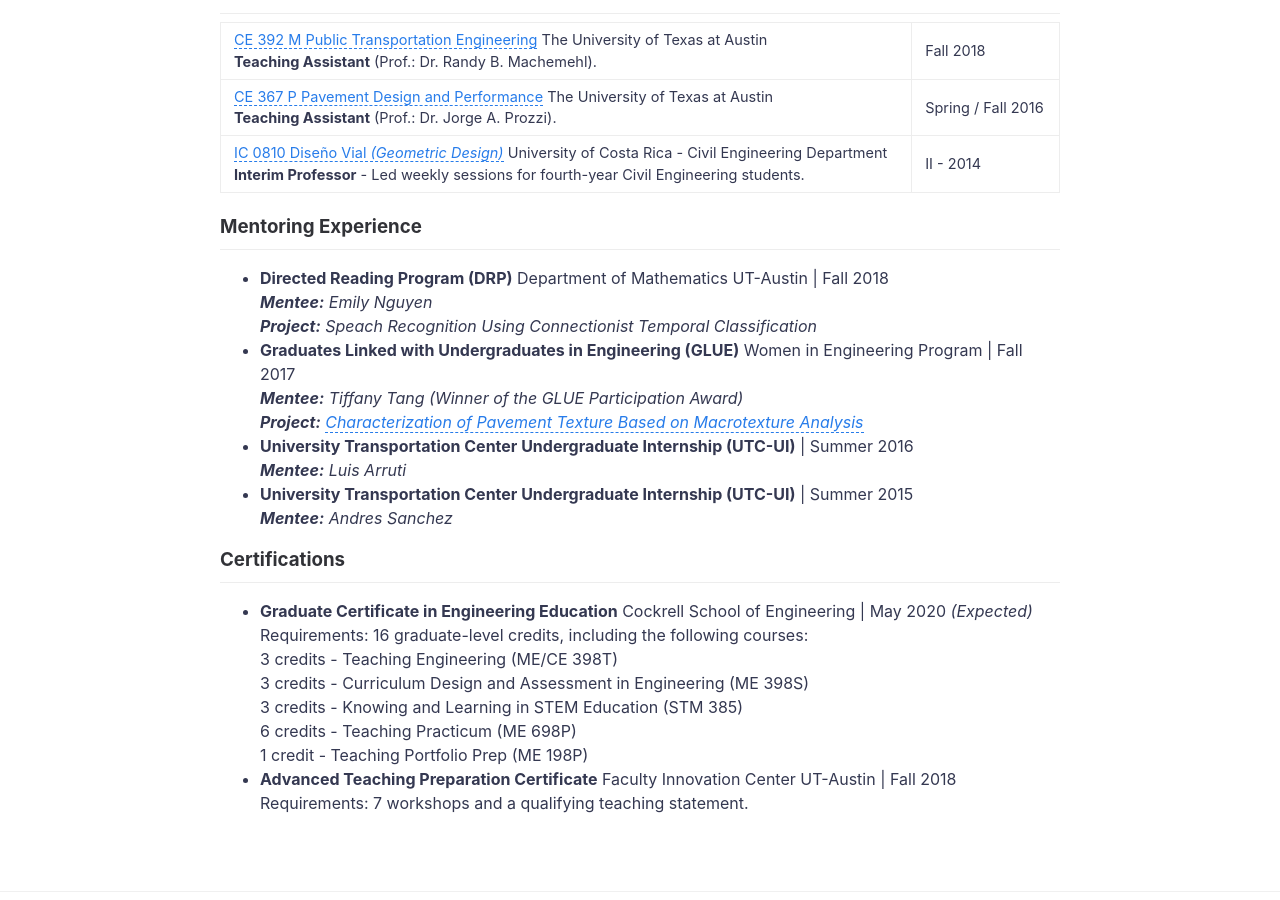
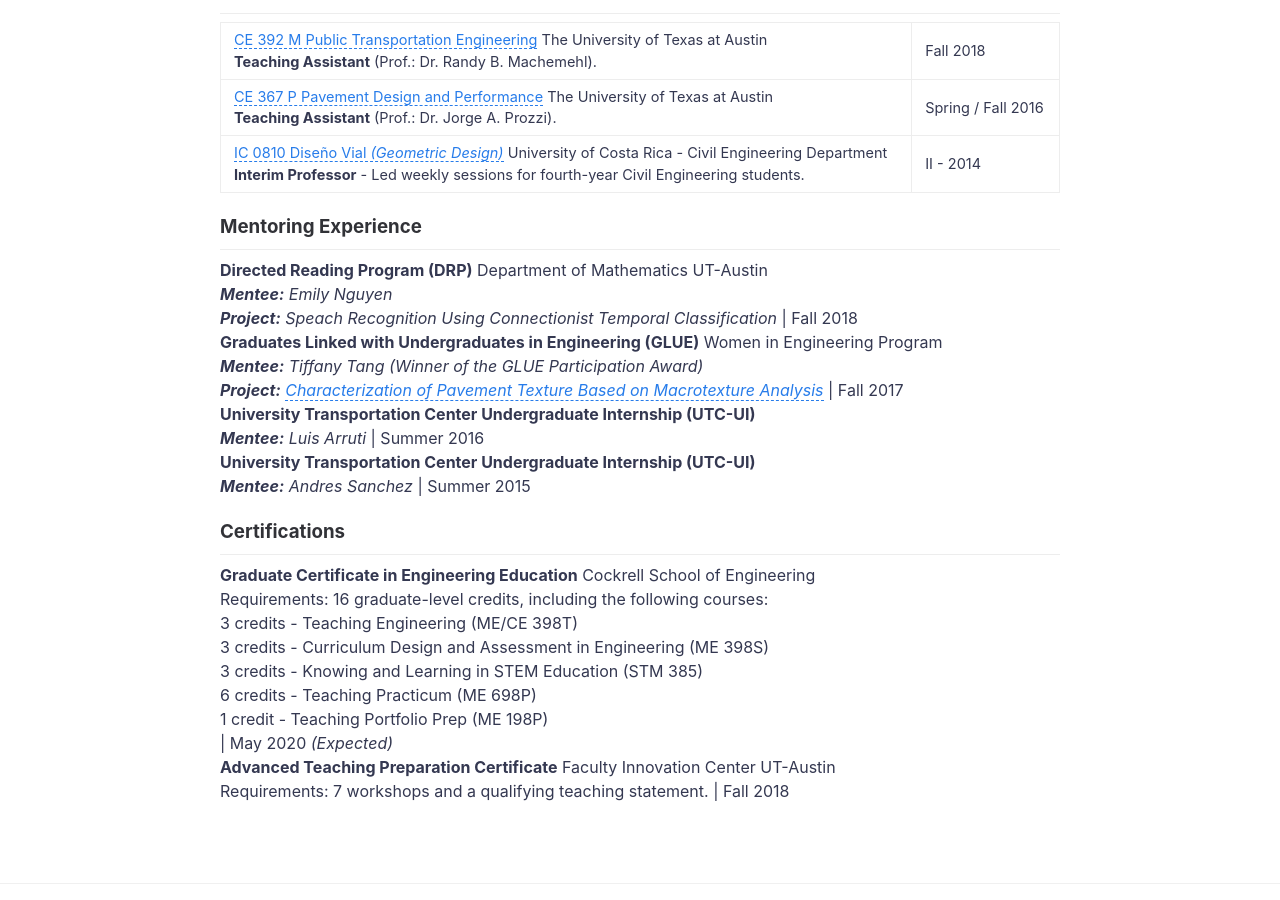
Before and after one commit to nzunigag/nzunigag.github.io, a Jekyll site: the page built from teaching.md, in a window 1280 px wide and 900 px high, scrolled down 500 px. Built offline with Jekyll 4.4.1, drawn with Linux system fonts in a browser that asks for light colours; part of the change alters nothing that is shown.

```diff
--- a/teaching.md
+++ b/teaching.md
@@ -19,25 +19,21 @@ ___
 
 ### Mentoring Experience
 ___
-- <b>Directed Reading Program (DRP)</b> Department of Mathematics UT-Austin  | Fall 2018 <br>
-<i><b>Mentee:</b> Emily Nguyen <br>
-<b>Project:</b> Speach Recognition Using Connectionist Temporal Classification</i><br>
-- <b>Graduates Linked with Undergraduates in Engineering (GLUE)</b> Women in Engineering Program | Fall 2017 <br>
-<i><b>Mentee:</b> Tiffany Tang <i>(Winner of the GLUE Participation Award)</i> <br>
-<b>Project:</b> [Characterization of Pavement Texture Based on Macrotexture Analysis](/downloads/2017_GLUE.pdf)</i><br>
-- <b>University Transportation Center Undergraduate Internship (UTC-UI)</b> | Summer 2016 <br>
-<i><b>Mentee:</b> Luis Arruti <br></i>
-- <b>University Transportation Center Undergraduate Internship (UTC-UI)</b> | Summer 2015 <br>
-<i><b>Mentee:</b> Andres Sanchez</i>
+
+<b>Directed Reading Program (DRP)</b> Department of Mathematics UT-Austin <br> <i><b>Mentee:</b> Emily Nguyen <br>
+<b>Project:</b> Speach Recognition Using Connectionist Temporal Classification</i>  | Fall 2018 <br>
+<b>Graduates Linked with Undergraduates in Engineering (GLUE)</b> Women in Engineering Program <br> <i><b>Mentee:</b> Tiffany Tang <i>(Winner of the GLUE Participation Award)</i> <br>
+<b>Project:</b> [Characterization of Pavement Texture Based on Macrotexture Analysis](/downloads/2017_GLUE.pdf)</i> | Fall 2017 <br>
+<b>University Transportation Center Undergraduate Internship (UTC-UI)</b><br><i><b>Mentee:</b> Luis Arruti </i> | Summer 2016 <br>
+<b>University Transportation Center Undergraduate Internship (UTC-UI)</b><br><i><b>Mentee:</b> Andres Sanchez</i> | Summer 2015 <br>
 
 ### Certifications
 ___
-- <b>Graduate Certificate in Engineering Education</b> Cockrell School of Engineering | May 2020 <i>(Expected)</i> <br>
-Requirements: 16 graduate-level credits, including the following courses: <br>
+
+<b>Graduate Certificate in Engineering Education</b> Cockrell School of Engineering<br>Requirements: 16 graduate-level credits, including the following courses: <br>
 3 credits - Teaching Engineering (ME/CE 398T) <br>
 3 credits - Curriculum Design and Assessment in Engineering (ME 398S)<br>
 3 credits - Knowing and Learning in STEM Education (STM 385)<br>
 6 credits - Teaching Practicum (ME 698P)<br>
-1 credit - Teaching Portfolio Prep (ME 198P)<br>
-- <b>Advanced Teaching Preparation Certificate</b> Faculty Innovation Center UT-Austin | Fall 2018<br>
-Requirements: 7 workshops and a qualifying teaching statement.
+1 credit - Teaching Portfolio Prep (ME 198P)<br> | May 2020 <i>(Expected)</i> <br>
+<b>Advanced Teaching Preparation Certificate</b> Faculty Innovation Center UT-Austin<br>Requirements: 7 workshops and a qualifying teaching statement. | Fall 2018<br>
```
